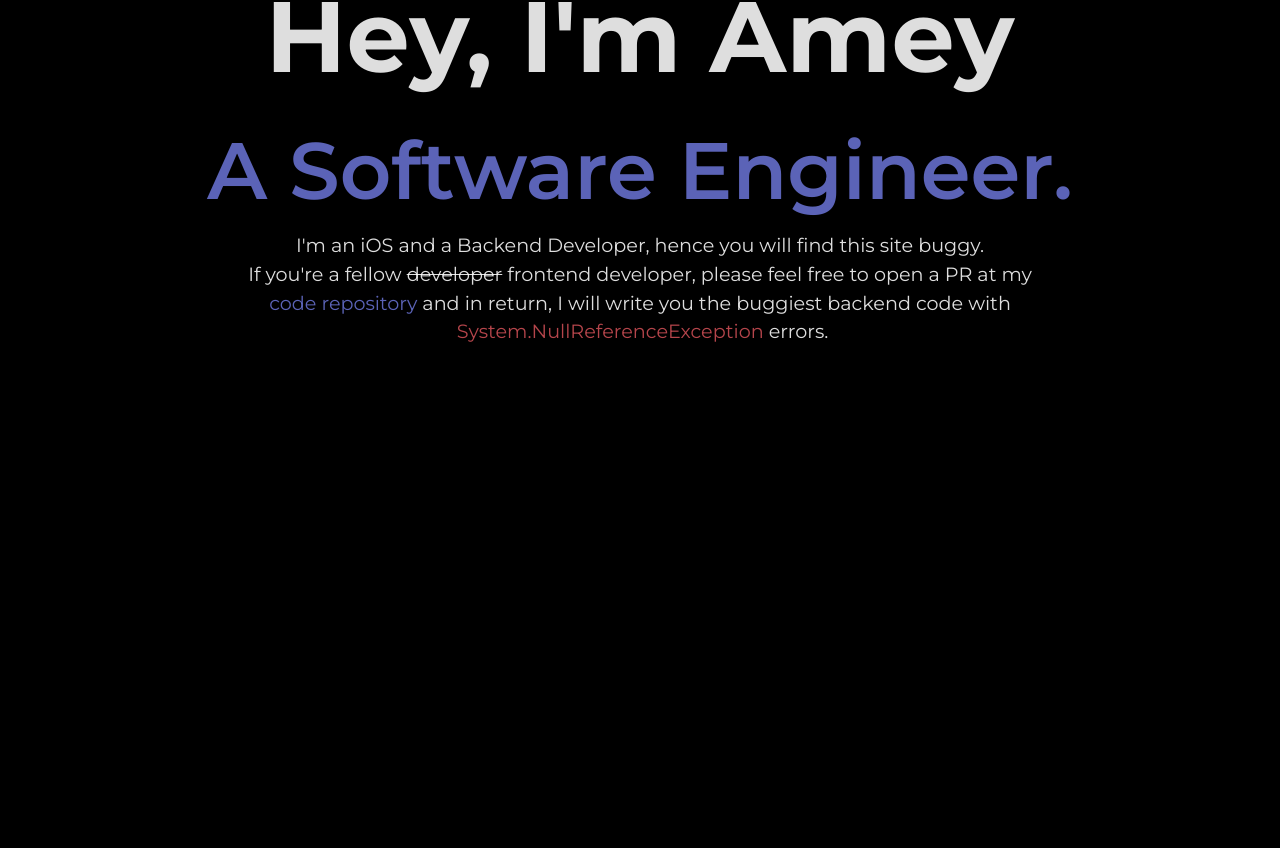
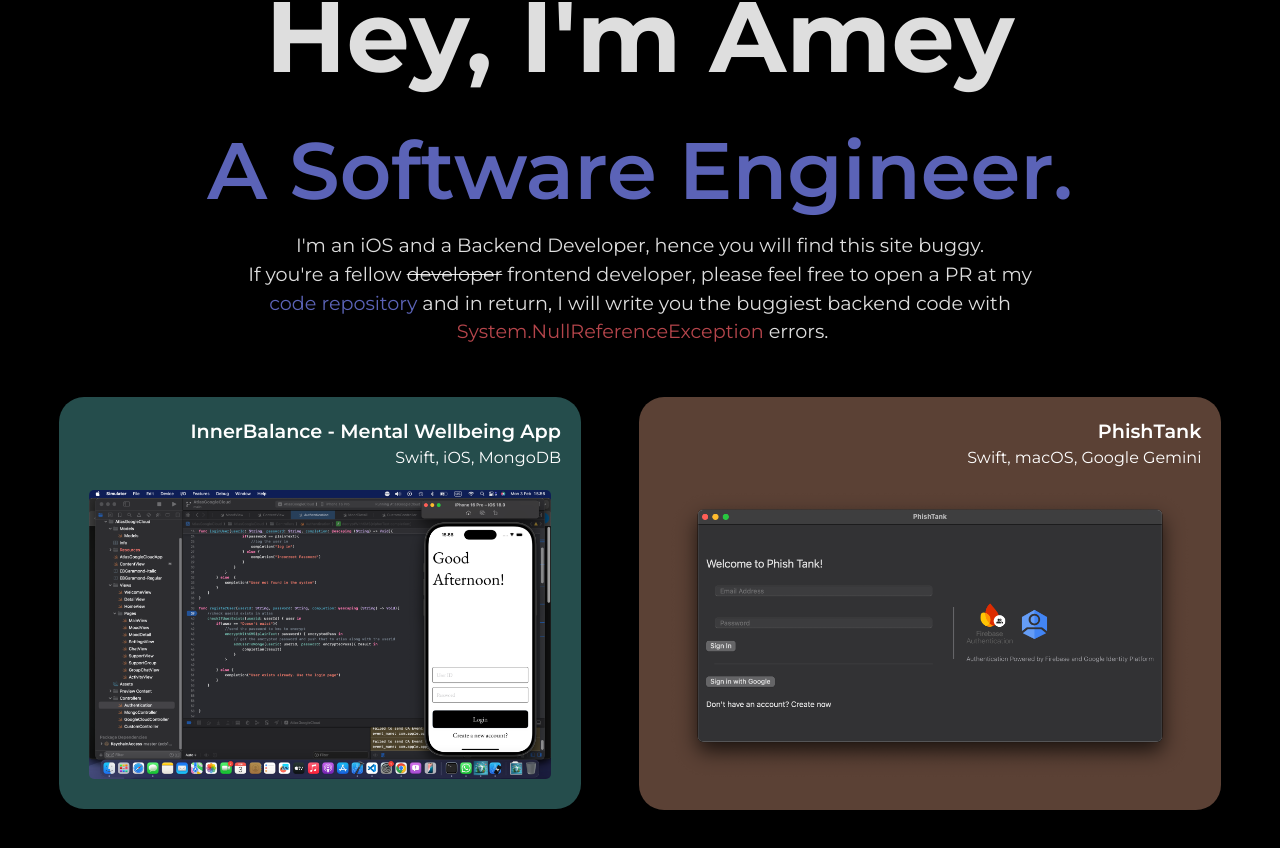
Before and after one commit to ameysunu/ameysunu.github.io, a React (Vite) app: page / in a window 1280 px wide. Shown: the part 186-1034 px from the top of the page. Before the commit the page ends 800 px from the top, so only its background shows below. Built offline with nearby package versions, Linux system fonts and the light colour scheme.

Commit message:
home ui changes

```diff
--- a/src/index.css
+++ b/src/index.css
@@ -99,6 +99,7 @@
   background-color: #2c2f49;
   border-radius: 30px;
   position: fixed;
+  z-index: 999;
 }
 
 .header-box {
@@ -150,3 +151,43 @@
   text-align: center;
   height: 100vh;
 }
+
+.card-container {
+  display: flex;
+  gap: 5%;
+  padding: 4%;
+  border-radius: 30px;
+  position: relative;
+  justify-content: center;
+  align-items: flex-start;
+}
+
+.card-box-1, .card-box-2 {
+  background-color: #254d4c;
+  color: white;
+  padding: 20px;
+  border-radius: 25px;
+  display: flex;
+  flex-direction: column;
+}
+
+.card-box-2 {
+  background-color: #5b4135;
+}
+
+.card-heading-left {
+  text-align: right;
+  margin-bottom: 10px;
+}
+
+.card-image {
+  max-width: 100%;
+  height: auto;
+  border-radius: 15px;
+  padding: 10px;
+}
+
+.card-main-heading {
+  font-size: 1.2rem;
+  font-weight: 600;
+}
--- a/src/pages/Home.tsx
+++ b/src/pages/Home.tsx
@@ -1,6 +1,8 @@
 import { useEffect, useState } from "react";
 import Header from "./Header";
 import { motion } from "motion/react"
+import phishtank from '../assets/phishtank.png';
+import innerbalance from '../assets/innerbalance.png';
 
 function Home() {
 
@@ -13,12 +15,12 @@
     return (
         <>
             <Header />
-            <div className="home">
             <motion.div
                 initial={{ opacity: 0, y: -20 }}
                 animate={{ opacity: isVisible ? 1 : 0, y: isVisible ? 0 : -20 }}
                 transition={{ duration: 0.5 }}
             >
+                <div className="home">
                     <h1 className="big-heading">
                         Hey, I'm Amey
                         <p className="mid-heading">A Software Engineer.</p>
@@ -30,8 +32,25 @@
                             errors.
                         </p>
                     </h1>
+                </div>
+
+                <div className="card-container">
+                    <div className="card-box-1">
+                        <div className="card-heading-left">
+                            <div className="card-main-heading">InnerBalance - Mental Wellbeing App</div>
+                            Swift, iOS, MongoDB
+                        </div>
+                        <img src={innerbalance} className="card-image"></img>
+                    </div>
+                    <div className="card-box-2">
+                        <div className="card-heading-left">
+                            <div className="card-main-heading">PhishTank</div>
+                            Swift, macOS, Google Gemini
+                        </div>
+                        <img src={phishtank} className="card-image"></img>
+                    </div>
+                </div>
             </motion.div>
-            </div>
         </>
     );
 }
```
Also changed, not shown: src/assets/innerbalance.png (added), src/assets/phishtank.png (added). Lines whose indentation alone changed are shown as unchanged.
